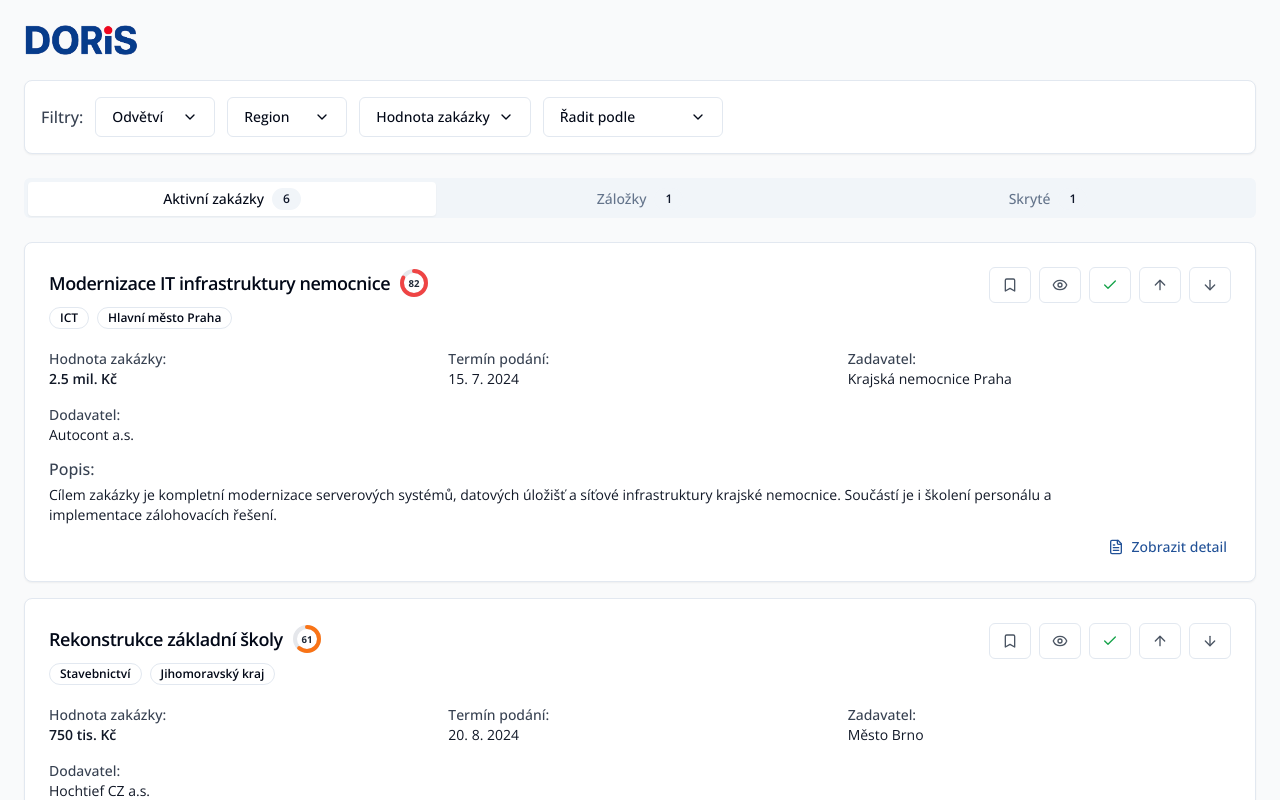
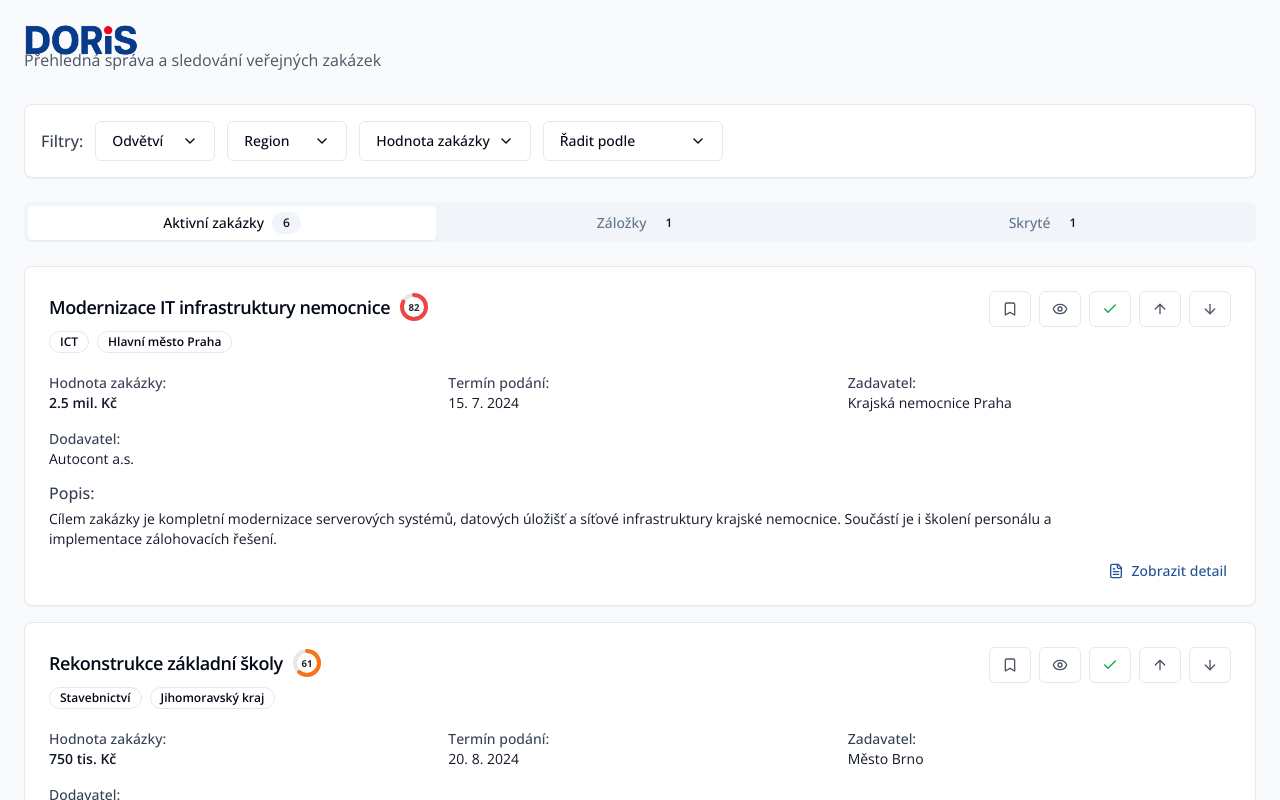
Before and after one commit to skupina-onebond/verejne-priority-kompas, a React (Vite) app: page /seznam in a window 1280 px wide. Shown: the top 800 px of the page. Built offline with nearby package versions, Linux system fonts and the light colour scheme.

Commit message:
Update seznam.tsx

```diff
--- a/src/pages/seznam.tsx
+++ b/src/pages/seznam.tsx
@@ -80,13 +80,18 @@ const ContractListPage = () => {
   );
 
   return (
-    <div className="min-h-screen bg-gray-50 relative" style={{ fontFamily: 'Open Sans, sans-serif' }}>
-      {/* Logo vlevo nahoře */}
-      <div className="absolute top-6 left-6">
-        <img src="/Doris-logo.png" alt="Logo DORIS" className="h-8" />
-      </div>
+    <div className="min-h-screen bg-gray-50" style={{ fontFamily: 'Open Sans, sans-serif' }}>
+      <div className="container mx-auto p-6 relative">
+        <div className="absolute top-6 left-6">
+          <img src="/Doris-logo.png" alt="Logo Doris" className="h-8" />
+        </div>
 
-      <div className="container mx-auto p-6 pt-20">
+        <div className="mb-8 mt-6">
+          <p className="text-gray-600">
+            Přehledná správa a sledování veřejných zakázek
+          </p>
+        </div>
+
         <ContractFilters filters={filters} onFiltersChange={setFilters} />
 
         <Tabs defaultValue="active" className="w-full">
```
